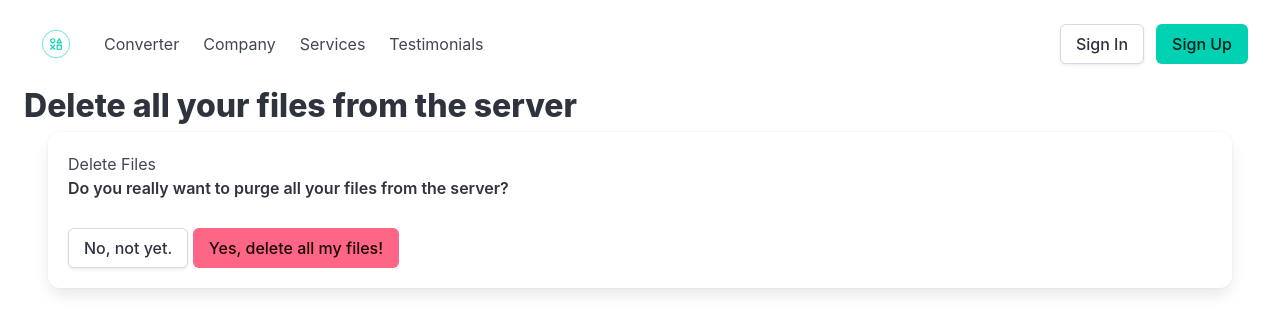
After one commit to wuaschtikus/sales, a Django app: page /delete/ in a window 1280 px wide. The commit adds this page. Shown: the top 333 px of the page. Run offline with Django 3.2, Linux system fonts and the light colour scheme; some libraries are stand-ins or nearby versions.

Commit message:
added feature to delete your files not ready yet

```diff
--- a/msgconv/urls.py
+++ b/msgconv/urls.py
@@ -1,9 +1,10 @@
 from django.urls import path
-from .views import MsgConv, IndexView, ConverterView
+from .views import MsgConv, IndexView, ConverterView, DeleteFiles
 
 urlpatterns = [
     path('index/', IndexView.as_view(), name='index'),
     path('converter/', ConverterView.as_view(), name='converter'),
     path('msgconv/', MsgConv.as_view(), name='msgconv'),
     path('upload/', MsgConv.as_view(), name='msgupload'),
+    path('delete/', DeleteFiles.as_view(), name='delete_files'),
 ]
--- a/msgconv/views.py
+++ b/msgconv/views.py
@@ -1,11 +1,13 @@
 import os
 import logging
 import uuid
+import shutil
 from .core.msgconv import msg_extract_info, msg_extract_attachments, msg_convert_msg_to_eml_with_signed
 from .forms import MyFileUploadForm
-from django.shortcuts import render
+from django.shortcuts import render, redirect
 from django.views import View
 from django.conf import settings
+from django.http import HttpResponse
 
 # Get an instance of a logger
 logger = logging.getLogger(__name__)
@@ -23,40 +25,41 @@ class ConverterView(View):
 class MsgConv(View):
     template_name = 'msgconv/msgconv.html'
 
+    # Folder structure
+    tmp = str(uuid.uuid4())
+    tmp_dir = os.path.join(settings.MEDIA_ROOT, tmp)
+    tmp_dir_attachments = os.path.join(tmp_dir, 'attachments')
+    tmp_dir_msg = os.path.join(tmp_dir, 'msg')
+    tmp_dir_eml = os.path.join(tmp_dir, 'eml')
+    tmp_dir_download_eml = os.path.join(settings.MEDIA_URL, tmp, 'eml')
+    tmp_dir_download_attachments = os.path.join(settings.MEDIA_URL, tmp, 'attachments')
+
     def get(self, request):
         form = MyFileUploadForm()
         return render(request, self.template_name, {'form': form})
 
     def post(self, request):
+
         form = MyFileUploadForm(request.POST, request.FILES)
 
         if form.is_valid():
             # create folder structure
-            tmp = str(uuid.uuid4())
-            tmp_dir = os.path.join(settings.MEDIA_ROOT, tmp)
-            tmp_dir_attachments = os.path.join(tmp_dir, 'attachments')
-            tmp_dir_msg = os.path.join(tmp_dir, 'msg')
-            tmp_dir_eml = os.path.join(tmp_dir, 'eml')
-            tmp_dir_download_eml = os.path.join(settings.MEDIA_URL, tmp, 'eml')
-            tmp_dir_download_attachments = os.path.join(settings.MEDIA_URL, tmp, 'attachments')
-            os.makedirs(tmp_dir_attachments, exist_ok=True)
-            os.makedirs(tmp_dir_msg, exist_ok=True)
-            os.makedirs(tmp_dir_eml, exist_ok=True)
+            self._create_temp_dirs()
 
             uploaded_file = request.FILES['file']
             logger.info(f'Uploaded file {uploaded_file.name}')
 
             # Write the file to disk
-            msg_path = self._write_to_disc(uploaded_file, os.path.join(tmp_dir_msg, uploaded_file.name))
+            msg_path = self._write_to_disc(uploaded_file, os.path.join(self.tmp_dir_msg, uploaded_file.name))
             logger.info(f'File {uploaded_file.name} written to disk at {msg_path}')
 
             # Extract attachments (also signed attachments)
-            attachments_download_path = msg_extract_attachments(msg_path, tmp_dir_attachments, tmp_dir_download_attachments)
+            attachments_download_path = msg_extract_attachments(msg_path, self.tmp_dir_attachments, self.tmp_dir_download_attachments)
             attachments_download_paths = [d['download_path'] for d in attachments_download_path]
 
             # Convert the file to EML format
-            eml_path = os.path.join(tmp_dir_eml, uploaded_file.name.replace('msg', 'eml'))
-            eml_path = self._convert_to_eml(msg_path, eml_path, tmp_dir_attachments, attachments_download_paths)
+            eml_path = os.path.join(self.tmp_dir_eml, uploaded_file.name.replace('msg', 'eml'))
+            eml_path = self._convert_to_eml(msg_path, eml_path, self.tmp_dir_attachments, attachments_download_paths)
             logger.info(f'Converted file {uploaded_file.name} to EML at {eml_path}')
 
             # Get readable file size
@@ -64,7 +67,7 @@ class MsgConv(View):
 
             # Generate download URL for the EML file
             eml_filename = os.path.basename(eml_path)
-            eml_download_url = os.path.join(tmp_dir_download_eml, eml_filename)
+            eml_download_url = os.path.join(self.tmp_dir_download_eml, eml_filename)
 
             # Extract summary information from the message
             summary = msg_extract_info(msg_path)
@@ -84,11 +87,18 @@ class MsgConv(View):
                 'file_size': file_size,
                 'attachments_download_paths': attachments_download_path,
                 'attachments_count': str(len(attachments_download_path)),
+                'id': self.tmp,
                 'summary': summary
             }
             return render(request, self.template_name, context)
 
         return render(request, self.template_name, {'form': form})
+
+    def _create_temp_dirs(self):
+        os.makedirs(self.tmp_dir_attachments, exist_ok=True)
+        os.makedirs(os.path.join(self.tmp_dir, 'msg'), exist_ok=True)
+        os.makedirs(self.tmp_dir_eml, exist_ok=True)
+
 
     def _write_to_disc(self, uploaded_file, save_path):
         # Write the uploaded file to disk
@@ -111,3 +121,57 @@ class MsgConv(View):
             size_index += 1
 
         return f"{size_in_bytes:.2f} {size_units[size_index]}"
+
+
+class DeleteFiles(View):
+    template_name = 'msgconv/delete_files.html'
+
+    def get(self, request):
+        return render(request, self.template_name, {})
+
+    def post(self, request):
+        if 'delete_files' in request.POST:
+            delete_files_id = request.POST.get('delete_files_id')
+
+            file_infos = self._list_directory(MsgConv.tmp_dir)
+            # self._delete(delete_files_id)
+            print(file_infos)
+
+            return render(request, self.template_name, {'file_infos': file_infos})
+
+    def _list_directory(self, path):
+        file_info = []
+
+        if not os.path.exists(path):
+            raise ValueError(f"The provided path '{path}' does not exist.")
+
+        if not os.path.isdir(path):
+            raise ValueError(f"The provided path '{path}' is not a directory.")
+
+        for subdirectory in os.listdir(path):
+            subdirectory_path = os.path.join(path, subdirectory)
+
+            if os.path.isdir(subdirectory_path):  # Check if it's a directory
+                for filename in os.listdir(subdirectory_path):
+                    file_path = os.path.join(subdirectory_path, filename)
+                    if os.path.isfile(file_path):
+                        print(file_path)
+                        file_size = os.path.getsize(file_path)
+                        file_info.append({'name': filename, 'size': file_size})
+
+        print('fileinfos ' + str(file_info))
+        return file_info
+
+
+    def _delete(self, dir_id):
+        try:
+            tmp_dir = os.path.join(settings.MEDIA_ROOT, dir_id)
+            if tmp_dir and os.path.exists(tmp_dir):
+                shutil.rmtree(tmp_dir)
+                logger.info(f'Deleted temporary directory {tmp_dir}')
+            else:
+                logger.warning(f'No temporary directory found for ID {self.dir_id}')
+            return redirect('msgconv')  # Redirect to a success page
+        except Exception as e:
+            logger.error(f'Error deleting files: {e}')
+            return HttpResponse('Error deleting files', status=500)
--- /dev/null
+++ b/templates/msgconv/delete_files.html
@@ -0,0 +1,34 @@
+{% extends '../base/base.html' %}
+{% block content %}
+{% include '../base/snippets/navbar.html' %}
+
+<section class="pb-2">
+    <div class="pl-5">
+        <h1 class="title">Delete all your files from the server</h1>
+    </div>
+</section>
+
+<section>
+    <div class="box ml-6 mr-6">
+        <h1>Delete Files</h1>
+        <div class="field">
+            <label class="label">Do you really want to purge all your files from the server?</label>
+        </div>
+        <div>
+            <table>
+            {% for file in file_infos %}
+                <tr>
+                    <td>{{ file.name }}</td>
+                    <td>{{ file.size }}</td>
+                </tr>
+            {% endfor %}
+            </table>
+            <form method="post" class="mt-4" action="{% url 'delete_files' %}">
+                <button type="submit" class="button">No, not yet.</button>
+                <button type="submit" class="button is-danger">Yes, delete all my files!<button>
+            </form>
+        </div>
+    </div>
+</section>
+
+{% endblock %}
```
Also changed, not shown: templates/msgconv/msgconv.html (+10 -0 lines).
